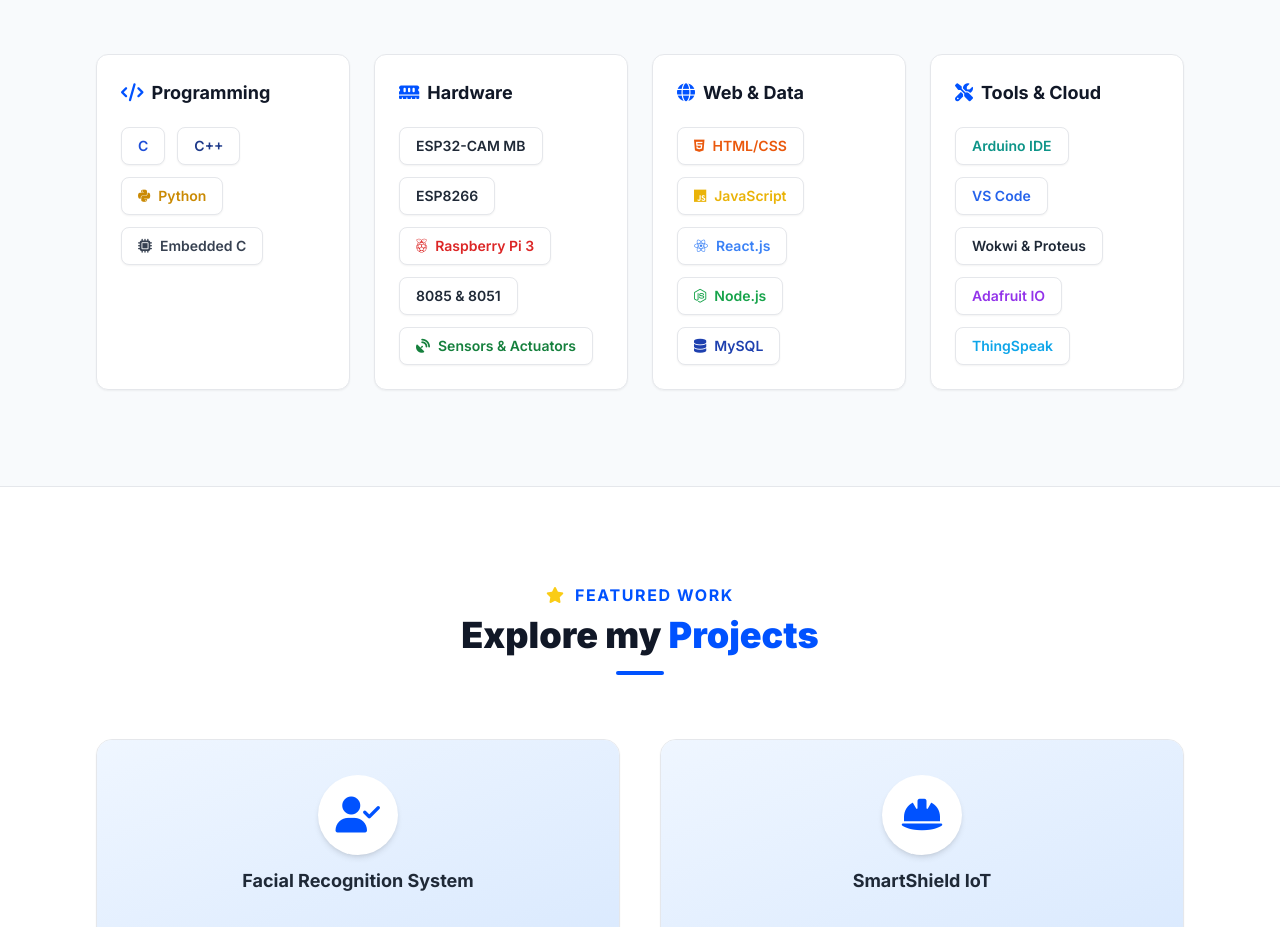
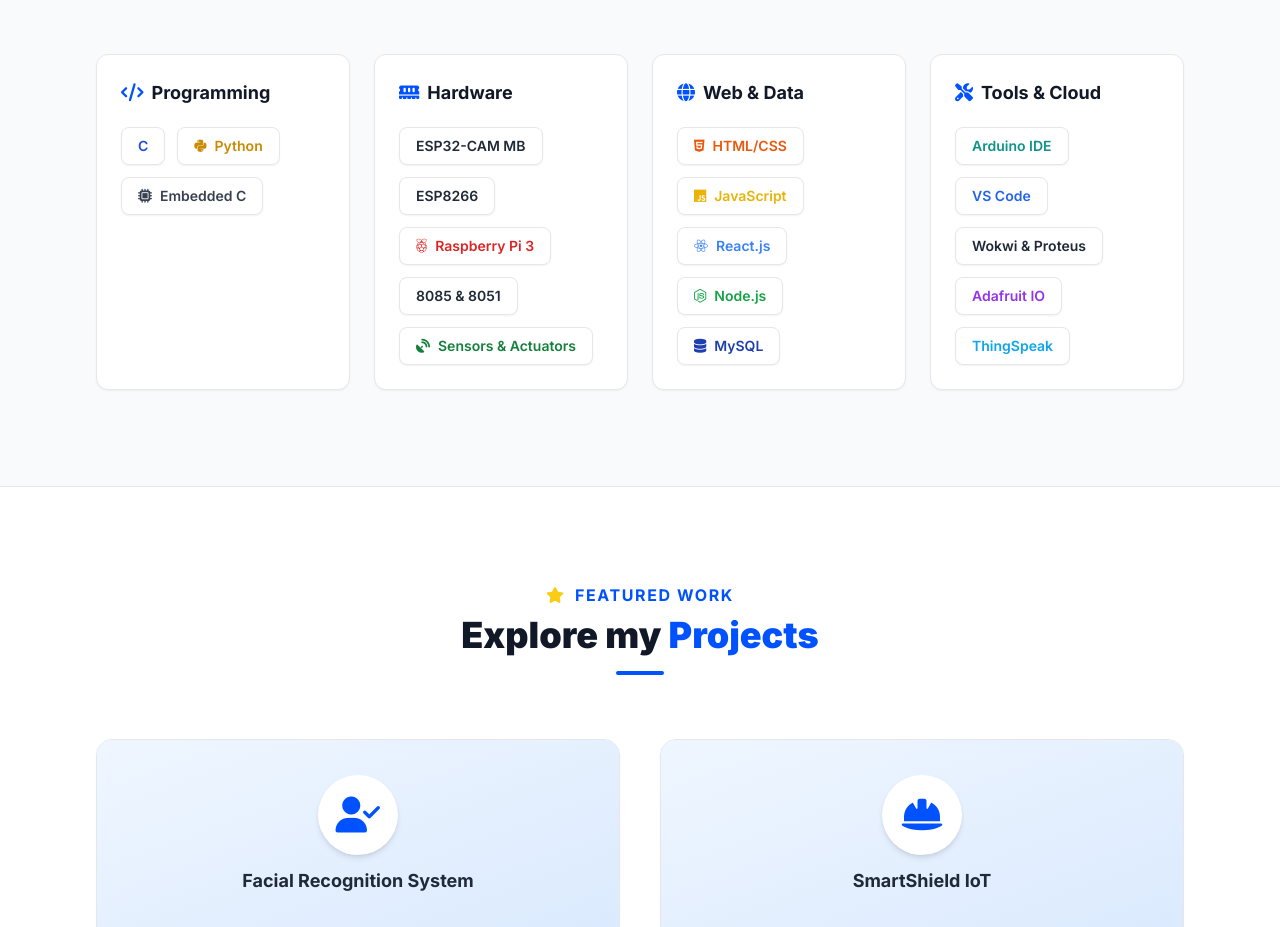
Before and after one commit to Gowtham-Arul/Portfolio, a website built with Vite: page index.html in a window 1280 px wide. Shown: the part 1060-1987 px from the top of the page. Built offline with nearby package versions, Linux system fonts and the light colour scheme; some packages are replaced by stand-ins of ours; animation ran at ten frames a second.

Commit message:
Initial commit: Professional portfolio June 2026

```diff
--- a/index.html
+++ b/index.html
@@ -118,7 +118,6 @@
             <h3 class="text-lg font-bold text-gray-900 mb-5 flex items-center"><i class="fas fa-code text-[#0052FF] mr-2"></i> Programming</h3>
             <div class="flex flex-wrap gap-3">
               <span class="skill-badge text-blue-700">C</span>
-              <span class="skill-badge text-blue-900">C++</span>
               <span class="skill-badge text-yellow-600"><i class="fab fa-python"></i> Python</span>
               <span class="skill-badge text-gray-700"><i class="fas fa-microchip"></i> Embedded C</span>
             </div>
```
